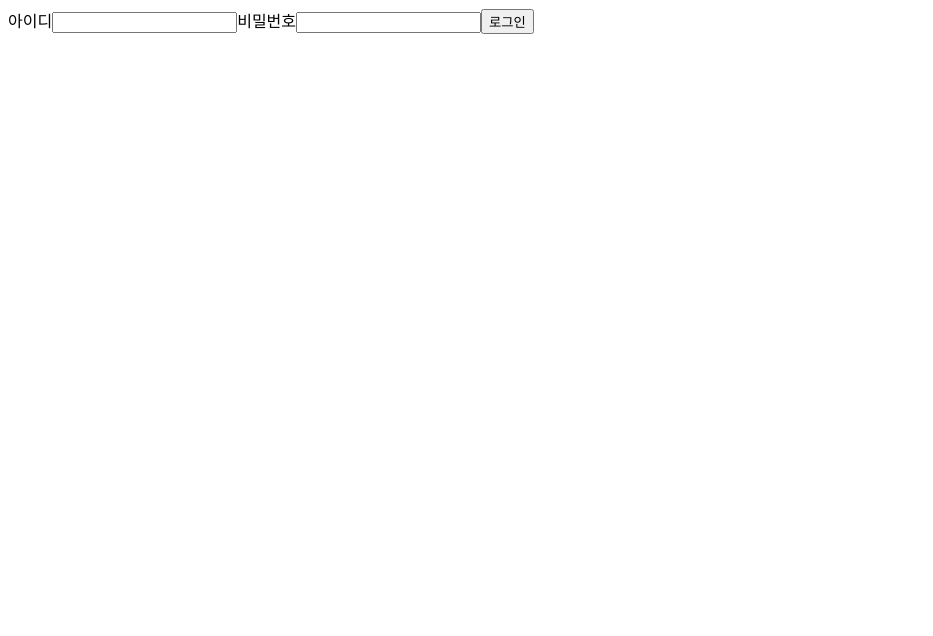
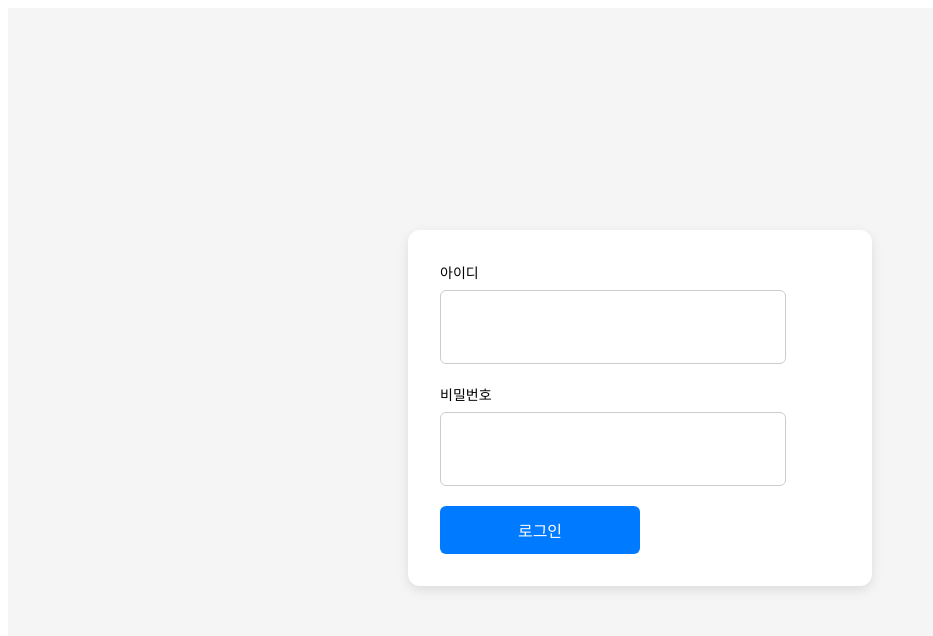
Before and after one commit to hdssong/KNP_SYSTEM, a React (Vite) app in the folder frontend/: page / in a window 1280 px wide. Shown: the top 636 px of the page, without its empty margins (0-933 px from the left). Built offline with nearby package versions, Linux system fonts and the light colour scheme.

Commit message:
Design: 로그인 폼 디자인 초기 설정

```diff
--- a/frontend/src/pages/Login.jsx
+++ b/frontend/src/pages/Login.jsx
@@ -1,5 +1,51 @@
 import { useState } from "react";
 import { useNavigate } from "react-router-dom";
+import styled from "styled-components";
+
+const LoginWrapper = styled.div`
+  display: flex;
+  justify-content: center;
+  align-items: center;
+  height: 100vh;
+  background-color: #f5f5f5;
+`;
+
+const LoginForm = styled.form`
+  width: 400px;
+  padding: 32px;
+  background-color: white;
+  border-radius: 12px;
+  box-shadow: 0 4px 12px rgba(0, 0, 0, 0.1);
+`;
+
+const Label = styled.label`
+  display: block;
+  font-size: 14px;
+  margin-bottom: 8px;
+`;
+
+const Input = styled.input`
+  width: 80%;
+  height: 48px;
+  font-size: 16px;
+  padding: 12px;
+  margin-bottom: 20px;
+  border: 1px solid #ccc;
+  border-radius: 6px;
+`;
+
+const LoginButton = styled.button`
+  width: 50%;
+  height: 48px;
+  font-size: 16px;
+  background-color: #007bff;
+  color: white;
+  border: none;
+  border-radius: 6px;
+  &:hover {
+    background-color: #0056b3;
+  }
+`;
 
 const Login = () => {
   const navigate = useNavigate();
@@ -15,15 +61,15 @@ const Login = () => {
     }
   };
   return (
-    <div>
-      <form onSubmit={hadleLogin}>
-        <label>아이디</label>
-        <input type="text" value={id} onChange={(e) => setId(e.target.value)} />
-        <label>비밀번호</label>
-        <input type="text" value={pwd} onChange={(e) => setPwd(e.target.value)} />
-        <button>로그인</button>
-      </form>
-    </div>
+    <LoginWrapper>
+      <LoginForm onSubmit={hadleLogin}>
+        <Label>아이디</Label>
+        <Input type="text" value={id} onChange={(e) => setId(e.target.value)} />
+        <Label>비밀번호</Label>
+        <Input type="text" value={pwd} onChange={(e) => setPwd(e.target.value)} />
+        <LoginButton>로그인</LoginButton>
+      </LoginForm>
+    </LoginWrapper>
   );
 };
 
```
